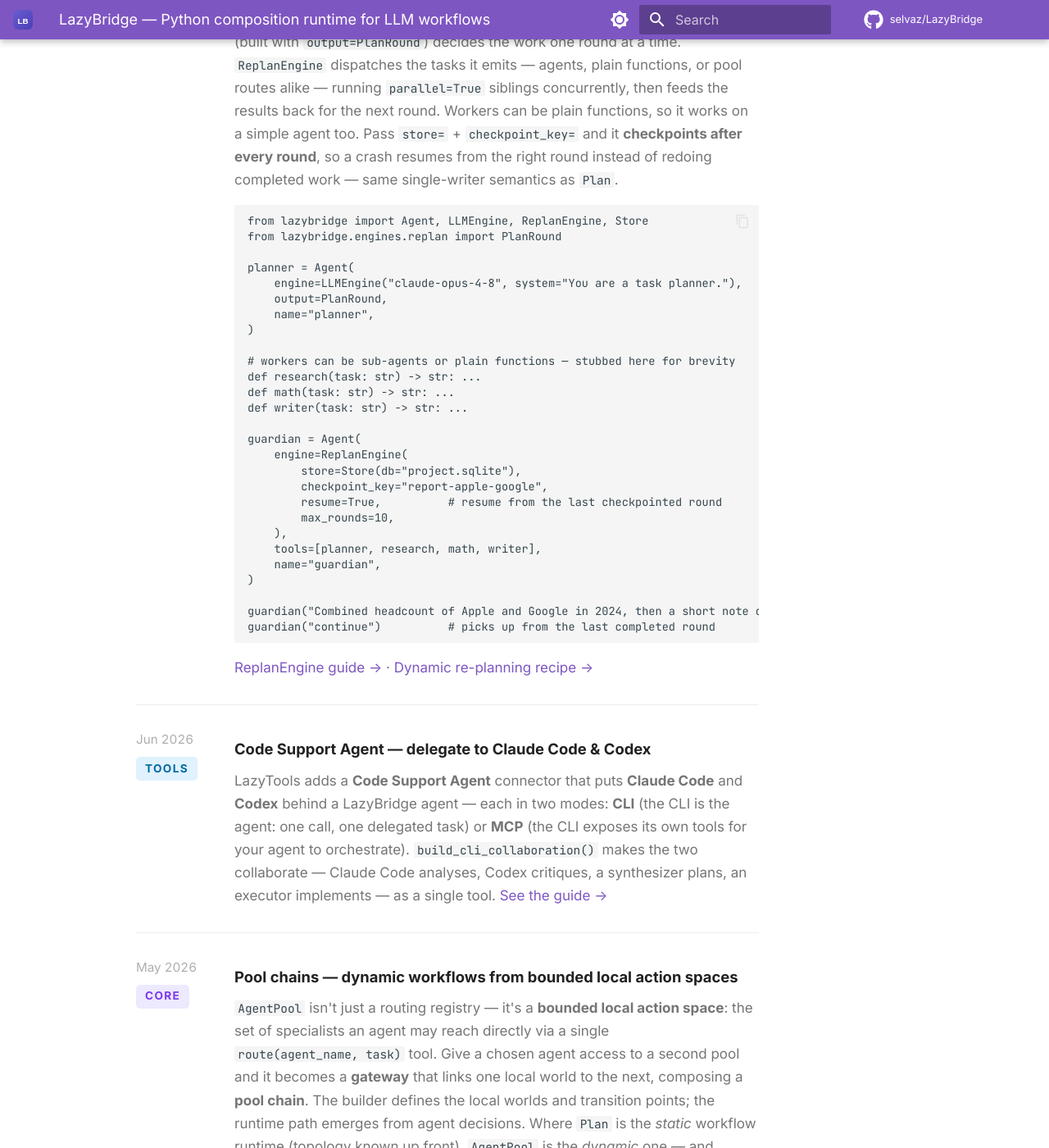
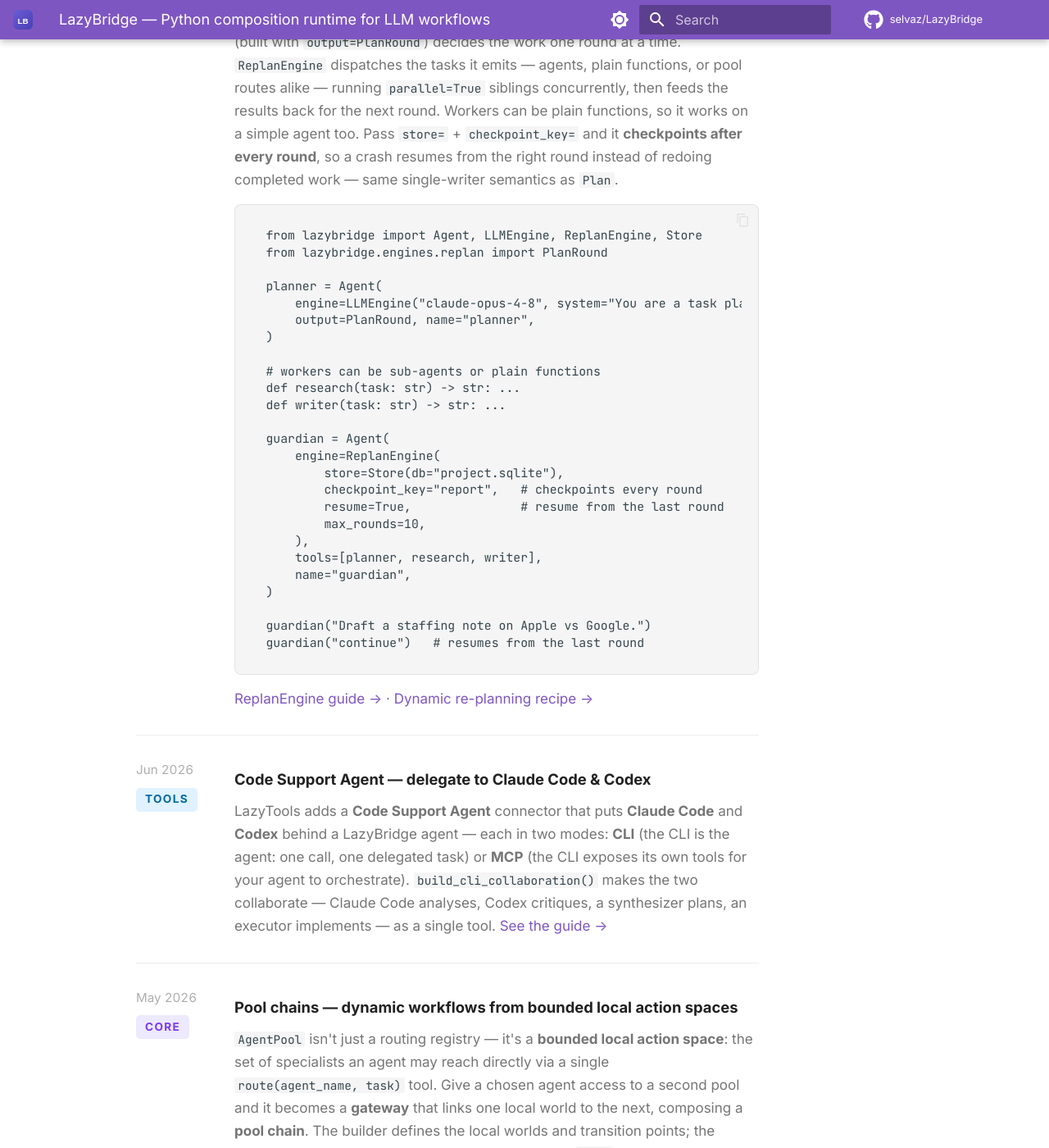
Before and after one commit to selvaz/lazybridgewebsite, an MkDocs documentation site: the page built from docs/index.md, in a window 1280 px wide and 1400 px high, scrolled down 5766 px. Shown: the whole window at 82% size. Built offline with MkDocs 1.6.1 and Material for MkDocs 9.7.7, drawn with Linux system fonts in a browser that asks for light colours; comment, search, counter and statistics services are not loaded.

Commit message:
site: keep the ReplanEngine What's-new code box within the card frame (#34)
The raw <pre> added with the ReplanEngine update had no width constraint, so
its long lines widened the whole page, and it lacked the styling of the site's
other code surfaces.

- Add a .lb-update-code class: max-width:100% + overflow-x:auto so long lines
  scroll inside the card instead of stretching the layout; background/border/
  radius matched to --md-code-bg-color like the rest of the site.
- Compact the snippet (shorter lines, drop one worker) to reduce its footprint.

Verified with mkdocs build --strict (clean).

Co-authored-by: Claude <noreply@anthropic.com>

```diff
--- a/docs/index.md
+++ b/docs/index.md
@@ -305,33 +305,31 @@ description: Build LLM workflows where functions, agents, plans, humans and exte
       <div class="lb-update-item__body">
         <p class="lb-update-title">ReplanEngine &mdash; the adaptive replan loop, with checkpoint/resume</p>
         <p class="lb-update-desc">The dynamic counterpart to <code>Plan</code>: instead of a fixed DAG, a <strong>planner agent</strong> (built with <code>output=PlanRound</code>) decides the work one round at a time. <code>ReplanEngine</code> dispatches the tasks it emits &mdash; agents, plain functions, or pool routes alike &mdash; running <code>parallel=True</code> siblings concurrently, then feeds the results back for the next round. Workers can be plain functions, so it works on a simple agent too. Pass <code>store=</code> + <code>checkpoint_key=</code> and it <strong>checkpoints after every round</strong>, so a crash resumes from the right round instead of redoing completed work &mdash; same single-writer semantics as <code>Plan</code>.</p>
-        <pre><code class="language-python">from lazybridge import Agent, LLMEngine, ReplanEngine, Store
+        <pre class="lb-update-code"><code class="language-python">from lazybridge import Agent, LLMEngine, ReplanEngine, Store
 from lazybridge.engines.replan import PlanRound
 
 planner = Agent(
     engine=LLMEngine("claude-opus-4-8", system="You are a task planner."),
-    output=PlanRound,
-    name="planner",
+    output=PlanRound, name="planner",
 )
 
-# workers can be sub-agents or plain functions — stubbed here for brevity
+# workers can be sub-agents or plain functions
 def research(task: str) -> str: ...
-def math(task: str) -> str: ...
 def writer(task: str) -> str: ...
 
 guardian = Agent(
     engine=ReplanEngine(
         store=Store(db="project.sqlite"),
-        checkpoint_key="report-apple-google",
-        resume=True,          # resume from the last checkpointed round
+        checkpoint_key="report",   # checkpoints every round
+        resume=True,               # resume from the last round
         max_rounds=10,
     ),
-    tools=[planner, research, math, writer],
+    tools=[planner, research, writer],
     name="guardian",
 )
 
-guardian("Combined headcount of Apple and Google in 2024, then a short note on staffing.")
-guardian("continue")          # picks up from the last completed round</code></pre>
+guardian("Draft a staffing note on Apple vs Google.")
+guardian("continue")   # resumes from the last round</code></pre>
         <p class="lb-update-desc"><a href="https://core.lazybridge.com/guides/full/replan-engine/">ReplanEngine guide &rarr;</a> &middot; <a href="https://core.lazybridge.com/recipes/dynamic-replanning/">Dynamic re-planning recipe &rarr;</a></p>
       </div>
     </li>
--- a/docs/stylesheets/extra.css
+++ b/docs/stylesheets/extra.css
@@ -551,6 +551,35 @@
   margin: 0;
 }
 
+/* Code sample inside an update card — kept within the card frame: long lines
+   scroll horizontally instead of widening the whole page, and the box matches
+   the site's other code surfaces (--md-code-bg-color). */
+.lb-update-code {
+  display: block;
+  box-sizing: border-box;
+  max-width: 100%;
+  overflow-x: auto;
+  -webkit-overflow-scrolling: touch;
+  margin: 0.75rem 0;
+  padding: 0.8rem 1rem;
+  background: var(--md-code-bg-color);
+  border: 1px solid var(--lb-border);
+  border-radius: 8px;
+  font-size: 0.74rem;
+  line-height: 1.55;
+}
+.lb-update-code code {
+  display: inline-block;
+  white-space: pre;
+  font-family: var(--md-code-font-family, SFMono-Regular, Consolas, monospace);
+  color: var(--md-code-fg-color);
+  background: none;
+  border: 0;
+  padding: 0;
+  font-size: inherit;
+}
+.lb-update-desc + .lb-update-code { margin-top: 0.75rem; }
+
 /* ── RESPONSIVE ─────────────────────────────────────────────────────────────── */
 @media (max-width: 1100px) {
   .lb-hero,
```
